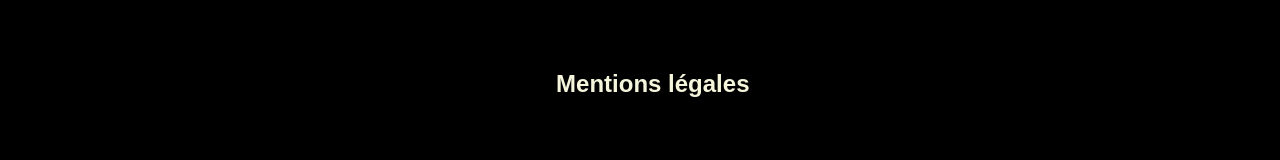
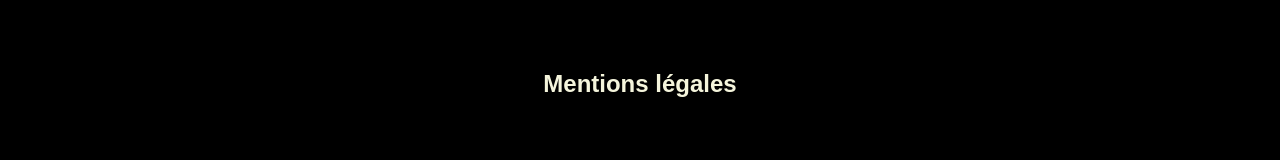
Before and after one commit to Decibels-UTC/website, a React (Create React App) app: page /legals in a window 1280 px wide. Shown: the part 144-304 px from the top of the page. Built offline with nearby package versions, Linux system fonts and the light colour scheme; a web font is replaced by a local one.

Commit message:
Update Legals.css
- Met un margin-left de 0% au titre (pour enlever l'effet de la classe title)

```diff
--- a/src/style/Legals.css
+++ b/src/style/Legals.css
@@ -6,6 +6,7 @@
 .legals-title{
     z-index: 2;
     text-align: center;
+    margin-left: 0%;
 }
 
 .second-title-legals{
```
